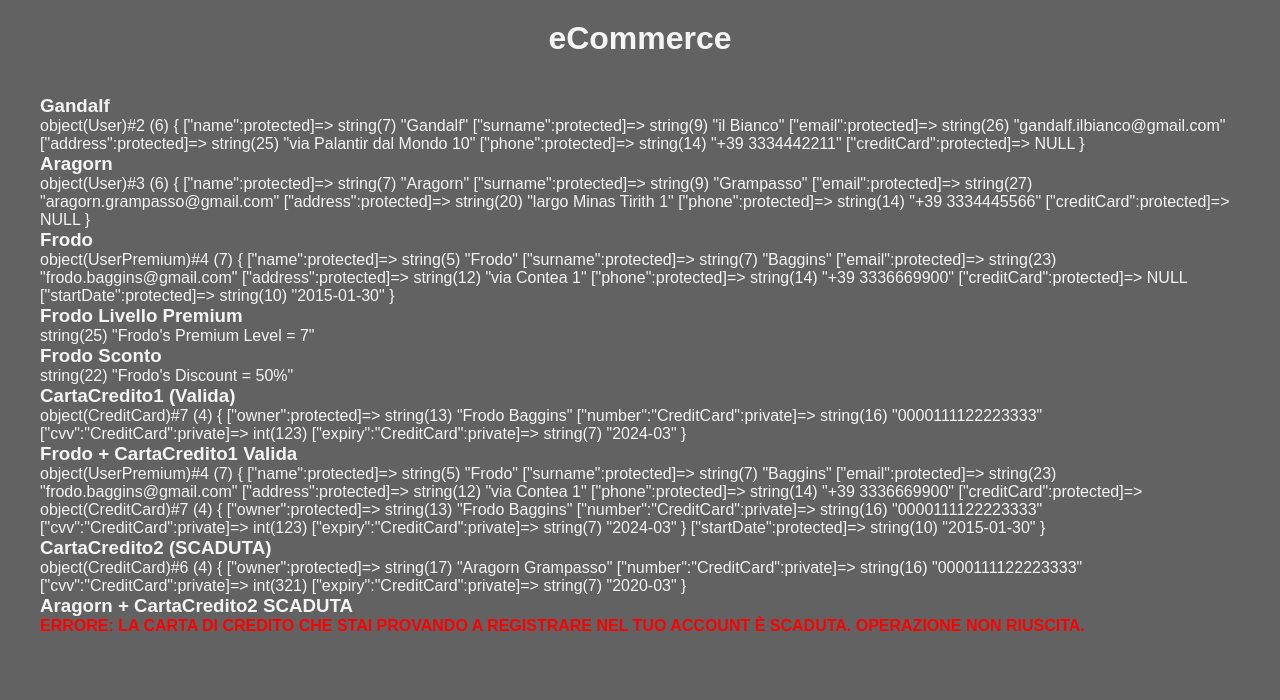
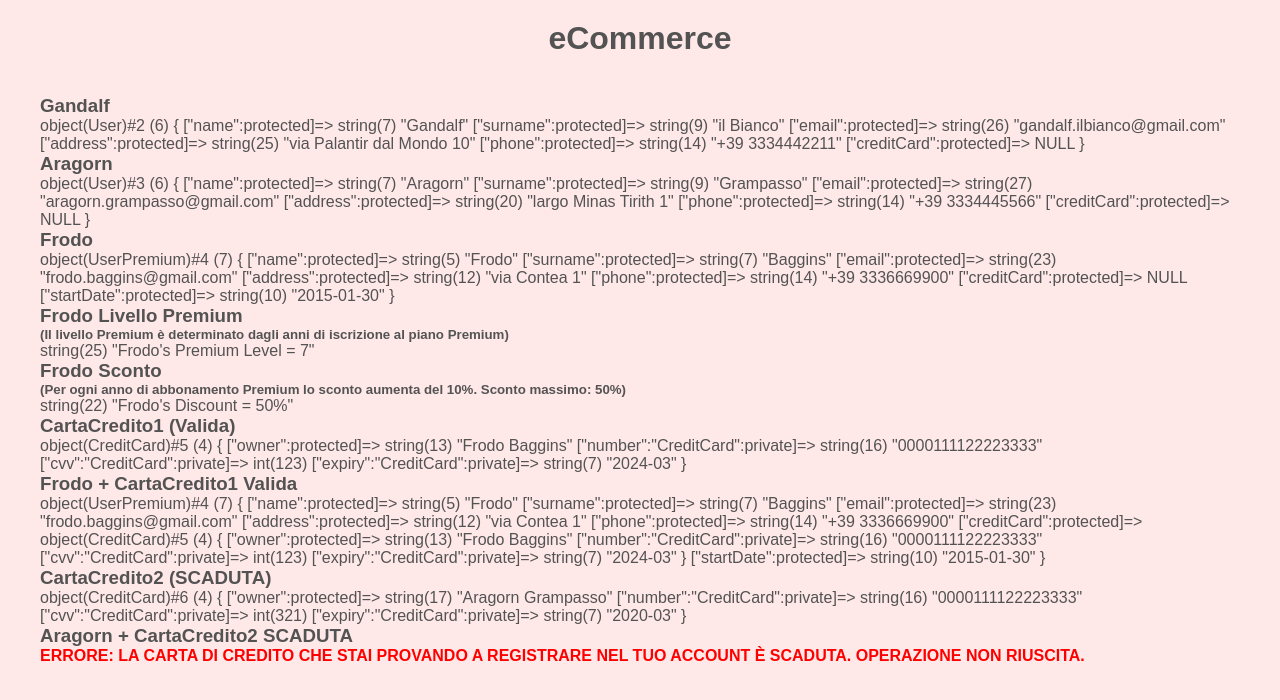
Before and after one commit to MarcoCusenza/php-oop-2, a PHP site: page / in a window 1280 px wide. Shown: the top 700 px of the page. Run offline with PHP 8.4, Linux system fonts and the light colour scheme.

Commit message:
fine bonus + leggibilità

```diff
--- a/classes/UserPremium.php
+++ b/classes/UserPremium.php
@@ -2,7 +2,7 @@
 
 class UserPremium extends user
 {
-  protected $startDate; //YYYY-MM-DD
+  protected $startDate;
 
   public function __construct($_name, $_surname, $_email, $_address, $_phone, $_startDate)
   {
@@ -18,7 +18,7 @@ class UserPremium extends user
     return $interval->y;
   }
 
-  public function getDiscount($lvl){
+  public function getDiscount($lvl){//Per ogni anno di abbonamento Premium lo sconto aumenta del 10%. Sconto massimo: 50%
     if($lvl >= 5) {
       return 50;
     }
--- a/css/style.css
+++ b/css/style.css
@@ -5,8 +5,8 @@
 }
 
 body {
-  background-color: rgb(98, 98, 98);
-  color: whitesmoke;
+  background-color: rgb(255, 232, 232);
+  color: rgb(83, 83, 83);
   font-family: Arial, Helvetica, sans-serif;
 }
 
--- a/index.php
+++ b/index.php
@@ -3,7 +3,6 @@ require_once __DIR__ . '/classes/User.php';
 require_once __DIR__ . '/classes/UserPremium.php';
 require_once __DIR__ . '/classes/Product.php';
 require_once __DIR__ . '/classes/CreditCard.php';
-
 ?>
 
 <!DOCTYPE html>
@@ -40,10 +39,12 @@ require_once __DIR__ . '/classes/CreditCard.php';
       var_dump($user03);
 
       echo ("<br><h3>Frodo Livello Premium</h3>");
-      $user03_lvl = $user03->getLevel();
+      echo ("<h5>(Il livello Premium è determinato dagli anni di iscrizione al piano Premium)</h5>");      $user03_lvl = $user03->getLevel();
       var_dump($user03->getName() . "'s Premium Level = " . $user03_lvl);
 
       echo ("<br><h3>Frodo Sconto</h3>");
+      echo ("<h5>(Per ogni anno di abbonamento Premium lo sconto aumenta del 10%. Sconto massimo: 50%)</h5>");
+      $user03_lvl = $user03->getLevel();
       $user03_discount = $user03->getDiscount($user03_lvl);
       var_dump($user03->getName() . "'s Discount = " . $user03_discount . "%");
 
```
